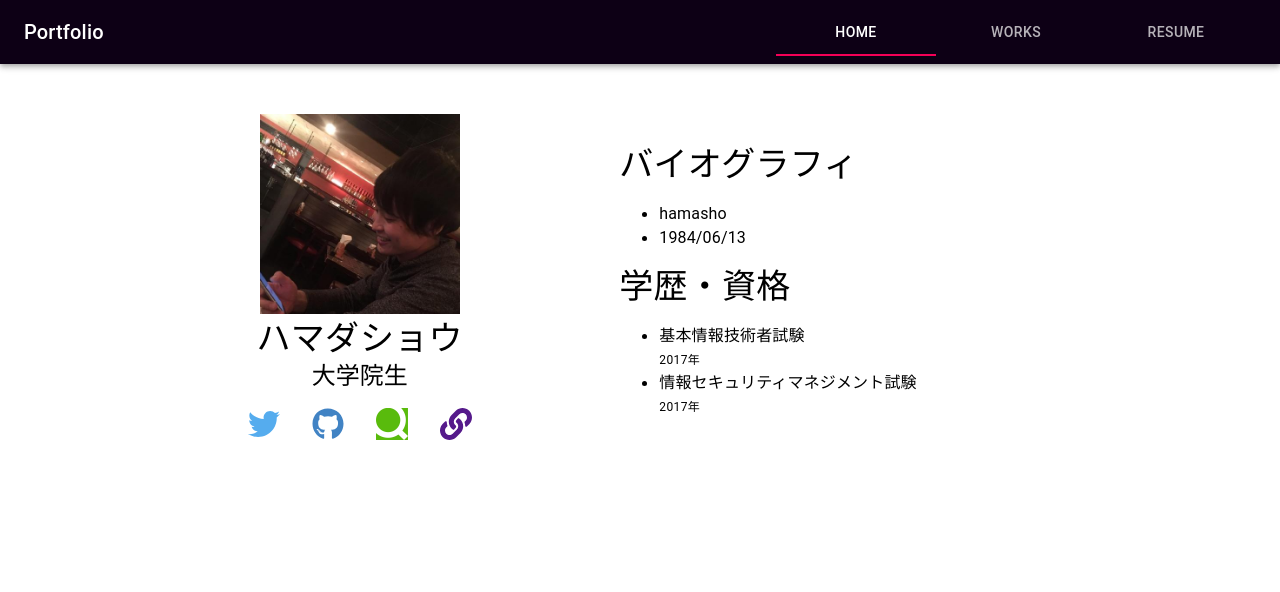
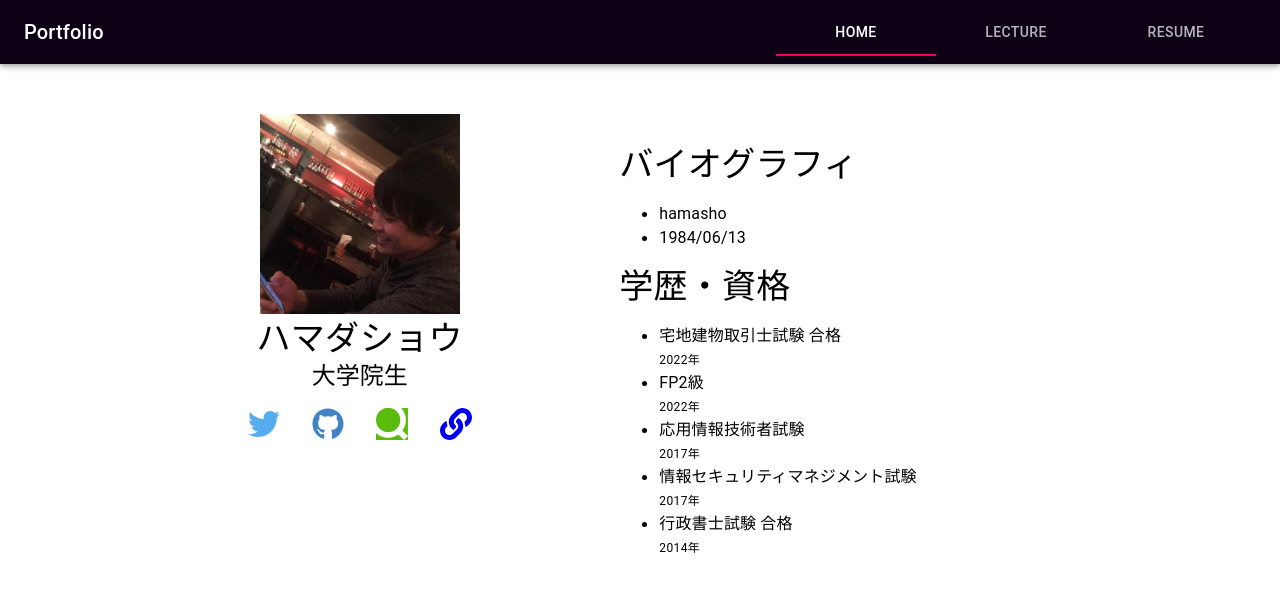
Before and after one commit to Pot-8-Os/Portfolio-Sample, a React (Create React App) app: page / in a window 1280 px wide. Shown: the top 592 px of the page. Built offline with nearby package versions, Linux system fonts and the light colour scheme; the HTML template or start-up script is replaced by a standard one.

Commit message:
Update 10 files

```diff
--- a/package.json
+++ b/package.json
@@ -3,8 +3,8 @@
   "version": "0.1.0",
   "private": true,
   "dependencies": {
-    "@material-ui/core": "^4.2.0",
-    "@material-ui/icons": "^4.2.1",
+    "@material-ui/core": "^4.12.4",
+    "@material-ui/icons": "^4.11.3",
     "@types/jest": "24.0.15",
     "@types/node": "12.6.2",
     "@types/react": "16.8.23",
--- a/src/App.tsx
+++ b/src/App.tsx
@@ -55,7 +55,7 @@ export default function MyPortfolio() {
           </Typography>
           <Tabs value={value} onChange={handleChange}>
             <Tab label="Home" value={PageCategory.Home} />
-            <Tab label="Works" value={PageCategory.Works} />
+            <Tab label="Lecture" value={PageCategory.Works} />
             <Tab label="Resume" value={PageCategory.Resume} />
           </Tabs>
         </Toolbar>
--- a/src/pages/HomeComponent/Biography.tsx
+++ b/src/pages/HomeComponent/Biography.tsx
@@ -33,12 +33,24 @@ export default function Biography() {
         <Box>
           <ul>
             <li>
-              <Typography variant="body1">基本情報技術者試験</Typography>
+              <Typography variant="body1">宅地建物取引士試験 合格</Typography>
+              <Typography variant="caption">2022年</Typography>
+            </li>
+            <li>
+              <Typography variant="body1">FP2級</Typography>
+              <Typography variant="caption">2022年</Typography>
+            </li>
+            <li>
+              <Typography variant="body1">応用情報技術者試験</Typography>
               <Typography variant="caption">2017年</Typography>
             </li>
             <li>
               <Typography variant="body1">情報セキュリティマネジメント試験</Typography>
               <Typography variant="caption">2017年</Typography>
+            </li>
+            <li>
+              <Typography variant="body1">行政書士試験 合格</Typography>
+              <Typography variant="caption">2014年</Typography>
             </li>
           </ul>
         </Box>
--- a/src/pages/HomeComponent/Profile.tsx
+++ b/src/pages/HomeComponent/Profile.tsx
@@ -58,12 +58,20 @@ export default function Profile() {
           </a>
         </Box>
         <Box className={classes.snsIcon}>
-          <a href="" target="_blank" rel="noopener noreferrer">
+          <a
+            href="https://qiita.com/Pot-8-Os"
+            target="_blank"
+            rel="noopener noreferrer"
+          >
             <img src={qiitaIcon} width={32} height={32} alt="" />
           </a>
         </Box>
         <Box className={classes.snsIcon}>
-          <a href="" target="_blank" rel="noopener noreferrer">
+          <a
+            href="http://proletari.art/wordpress/"
+            target="_blank"
+            rel="noopener noreferrer"
+          >
             <FaLink size={iconSize} />
           </a>
         </Box>
--- a/src/pages/Resume.tsx
+++ b/src/pages/Resume.tsx
@@ -1,11 +1,22 @@
 import React from "react";
-import { Box, Typography, Card, CardContent } from "@material-ui/core";
+import {
+  Box,
+  Typography,
+  Card,
+  CardContent,
+  CardMedia,
+  Accordion,
+  AccordionSummary,
+  AccordionDetails,
+} from "@material-ui/core";
+import { FaGithubAlt, FaAngleDown } from "react-icons/fa";
 import { makeStyles } from "@material-ui/styles";
 import contents from "./ResumeComponent/contents.json";
 import dayjs from "dayjs";
 import Helmet from "react-helmet";
 
 type Resume = {
+  src: string;
   company: String;
   industry: String;
   startAt: String;
@@ -27,6 +38,7 @@ const useStyles = makeStyles({
     margin: 20,
   },
   skillCard: { margin: 8 },
+  cardMedia: { height: 150 },
 });
 
 export default function Resume() {
@@ -35,13 +47,18 @@ export default function Resume() {
     <>
       <Helmet>
         <meta charSet="utf-8" />
-        <title>Resume - My portfolio!</title>
+        <title>Resume - Portfolio</title>
       </Helmet>
       <Box className={classes.resume}>
         <Typography variant="h2">Resume</Typography>
         {contents.map((item: Resume) => {
           return (
             <Card className={classes.card}>
+              <CardMedia
+                image={item.src}
+                title="Image title"
+                className={classes.cardMedia}
+              ></CardMedia>
               <CardContent>
                 <Typography variant="h4">{item.company}</Typography>
                 <ul>
@@ -70,9 +87,13 @@ export default function Resume() {
                     );
                   })}
                 </Box>
+                <Accordion>
+                  <AccordionSummary expandIcon={<FaAngleDown />}>
                     <Typography variant="h5" gutterBottom>
                       コメント
                     </Typography>
+                  </AccordionSummary>
+                  <AccordionDetails>
                     <ul>
                       {item.comments.map((comment) => {
                         return (
@@ -82,6 +103,8 @@ export default function Resume() {
                         );
                       })}
                     </ul>
+                  </AccordionDetails>
+                </Accordion>
               </CardContent>
             </Card>
           );
--- a/src/pages/ResumeComponent/contents.json
+++ b/src/pages/ResumeComponent/contents.json
@@ -1,9 +1,17 @@
 [
   {
+    "src": "https://source.unsplash.com/random",
     "company": "電子契約サービスおよび専門家向けweb広告",
     "industry": "webサービス",
     "startAt": "2018-03-01",
-    "skills": ["プロダクトマネジメント", "プロジェクトマネジメント", "商品開発", "データ分析", "営業・販売支援","ドキュメンテーション"],
+    "skills": [
+      "プロダクトマネジメント",
+      "プロジェクトマネジメント",
+      "商品開発",
+      "データ分析",
+      "営業・販売支援",
+      "ドキュメンテーション"
+    ],
     "comments": [
       "商品戦略や販売戦略、仮説検証、マーケティング方針の策定",
       "商品戦略に基づく開発ディレクション、各種施策の実行など",
@@ -14,11 +22,19 @@
     ]
   },
   {
+    "src": "",
     "company": "マンガ・イラスト系",
     "industry": "webサービス",
     "startAt": "2014-05-01",
     "endAt": "2018-2-28",
-    "skills": ["法務", "マーケティング", "プロジェクトマネジメント", "商品開発", "個人・法人営業", "採用"],
+    "skills": [
+      "法務",
+      "マーケティング",
+      "プロジェクトマネジメント",
+      "商品開発",
+      "個人・法人営業",
+      "採用"
+    ],
     "comments": [
       "就業規則、契約書ひな形、利用規約、プライバシーポリシーなどの作成・管理",
       "web広告の運用や成果集計、イベントへの出展など",
@@ -29,6 +45,7 @@
     ]
   },
   {
+    "src": "",
     "company": "法律事務所",
     "industry": "パラリーガル",
     "startAt": "2012-08-01",
--- a/src/pages/Works.tsx
+++ b/src/pages/Works.tsx
@@ -13,6 +13,7 @@ import Helmet from "react-helmet";
 
 type Contents = {
   title: string;
+  classification: string;
   tools: Array<String>;
   description: string;
   href: string;
@@ -58,10 +59,10 @@ export default function Works() {
     <>
       <Helmet>
         <meta charSet="utf-8" />
-        <title>Work - Portfolio</title>
+        <title>Lecture - Portfolio</title>
       </Helmet>
       <Box className={classes.works}>
-        <Typography variant="h2">Works</Typography>
+        <Typography variant="h2">Lecture</Typography>
         <Box className={classes.cardBox}>
           {contents.map((item: Contents) => {
             return (
@@ -82,6 +83,9 @@ export default function Works() {
                       {item.title}
                     </Typography>
                     <Typography variant="body1" align="center" gutterBottom>
+                      {item.classification}
+                    </Typography>
+                    <Typography variant="body1" align="center" gutterBottom>
                       {item.tools.join(" + ")}
                     </Typography>
                     <Typography variant="body2" gutterBottom>
--- a/src/pages/WorksComponent/contents.json
+++ b/src/pages/WorksComponent/contents.json
@@ -1,23 +1,26 @@
 [
   {
-    "title": "WEBデザイン特論（特論科目）",
-    "tools": ["M1前期 / 2単位"],
+    "title": "WEBデザイン特論",
+    "classification": "特論科目（M1前期 / 2単位）",
+    "tools": [""],
     "description": "目的：これまで作成したものを掲載するポートフォリオサイトの制作。使用した言語はReact + Material UI",
     "href": "https://docs.google.com/document/d/1ZbZscDBmmxcravICHhhxX_aqT9a24a5YHl5cCA4LPKs/edit",
     "src": "https://source.unsplash.com/random"
   },
   {
-    "title": "デザイン史特論（特論科目）",
-    "tools": ["M1前期 / 2単位"],
+    "title": "デザイン史特論",
+    "classification": "特論科目（M1前期 / 2単位）",
+    "tools": [""],
     "description": "デザイン史および関連する論文を読み解く力を身につける。発表レジュメのテーマは「スマートフォンに使用される素材の移り変わり」",
     "href": "",
-    "src": ""
+    "src": "https://source.unsplash.com/random"
   },
   {
-    "title": "特別研究Ⅰ（特別研究）",
-    "tools": ["M1通期 / 6単位"],
+    "title": "特別研究Ⅰ",
+    "classification": "特別研究（M1通期 / 6単位）",
+    "tools": [""],
     "description": "研究テーマは、webサービスの継続的な開発を行うためのフレームワーク",
     "href": "",
-    "src": ""
+    "src": "https://source.unsplash.com/random"
   }
 ]
```
Also changed, not shown: 2 other files (tests, documents, lock files or other folders). Lines whose indentation alone changed are shown as unchanged.
